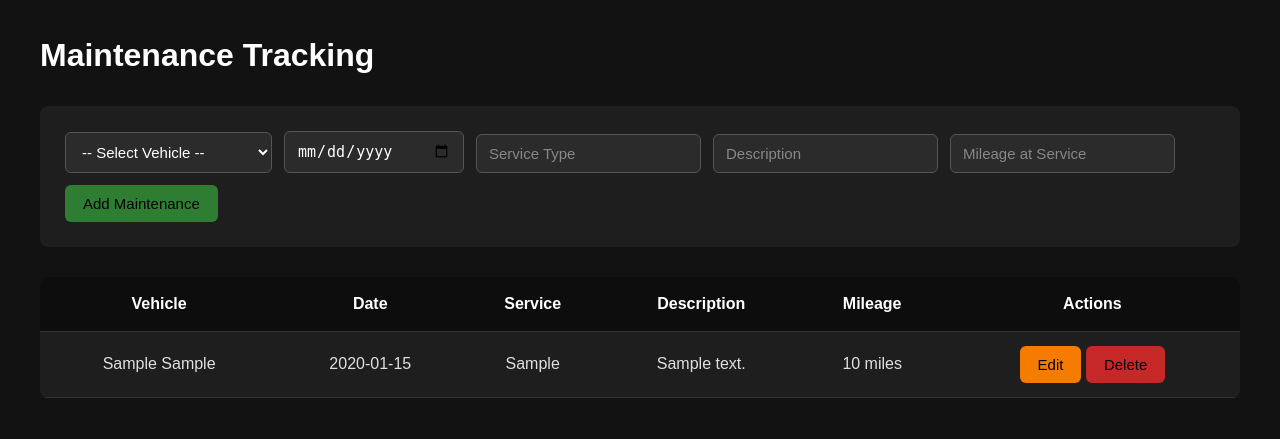
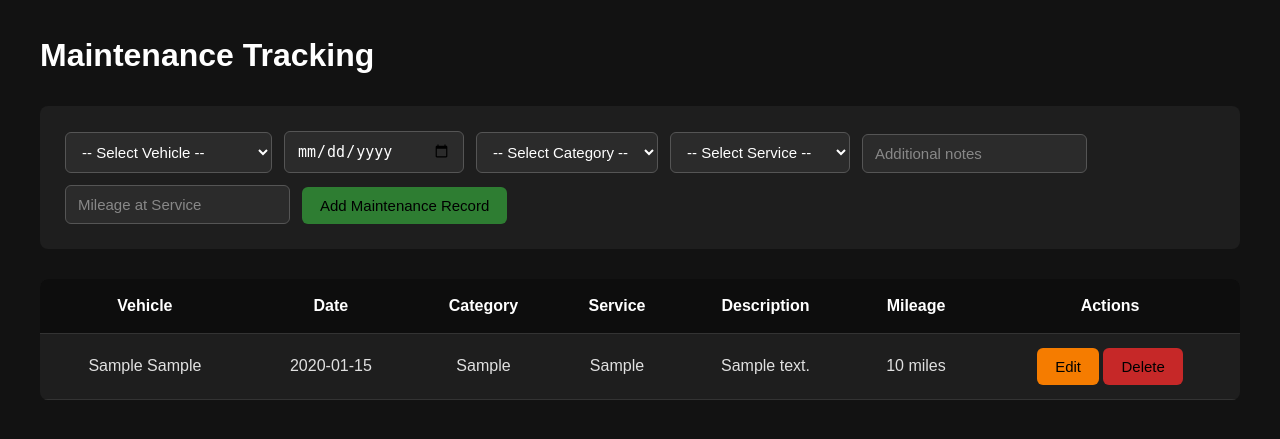
Before and after one commit to SnowFox4827/Vehicle-Manager, a Flask app: page /maintenance in a window 1280 px wide. Shown: the part 99-538 px from the top of the page. Run offline with Flask 3, Linux system fonts and the light colour scheme; tables that the repository leaves empty hold one stand-in row (values such as "Sample post").

Commit message:
using prepopulated maintenance items

```diff
--- a/app.py
+++ b/app.py
@@ -43,12 +43,13 @@ def init_db():
         conn.execute("""
             CREATE TABLE IF NOT EXISTS maintenance (
                 id INTEGER PRIMARY KEY AUTOINCREMENT,
-                vehicle_id INTEGER NOT NULL,
-                service_date TEXT NOT NULL,
-                service_type TEXT NOT NULL,
+                vehicle_id INTEGER,
+                service_date TEXT,
+                category TEXT,
+                service_type TEXT,
                 description TEXT,
                 mileage INTEGER,
-                FOREIGN KEY(vehicle_id) REFERENCES vehicles(id) ON DELETE CASCADE
+                FOREIGN KEY(vehicle_id) REFERENCES vehicles(id)
             )
         """)
         conn.commit()
@@ -272,13 +273,14 @@ def get_maintenance():
                 maintenance.id,
                 vehicles.make,
                 vehicles.model,
-                maintenance.vehicle_id,
                 maintenance.service_date,
+                maintenance.category,
                 maintenance.service_type,
                 maintenance.description,
                 maintenance.mileage
             FROM maintenance
-            JOIN vehicles ON vehicles.id = maintenance.vehicle_id
+            JOIN vehicles
+            ON vehicles.id = maintenance.vehicle_id
             ORDER BY maintenance.service_date DESC
         """).fetchall()
         return jsonify([dict(r) for r in records])
@@ -295,16 +297,16 @@ def add_maintenance():
     conn = get_db()
     try:
         cursor = conn.execute("""
-            INSERT INTO maintenance
-            (vehicle_id, service_date, service_type, description, mileage)
-            VALUES (?, ?, ?, ?, ?)
+            INSERT INTO maintenance(vehicle_id,service_date,category,service_type,description,mileage)
+            VALUES (?, ?, ?, ?, ?, ?)
         """, (
-            data["vehicle_id"],
-            data["service_date"],
-            data["service_type"],
-            data.get("description"),
-            data.get("mileage")
-        ))
+                data["vehicle_id"],
+                data["service_date"],
+                data["category"],
+                data["service_type"],
+                data["description"],
+                data["mileage"]
+            ))
         conn.commit()
         return jsonify({"message": "Maintenance record added successfully", "id": cursor.lastrowid}), 201
     finally:
@@ -318,10 +320,11 @@ def update_maintenance(record_id):
     try:
         cursor = conn.execute("""
             UPDATE maintenance
-            SET service_date = ?, service_type = ?, description = ?, mileage = ?
+            SET service_date = ?, category=?,service_type = ?, description = ?, mileage = ?
             WHERE id = ?
         """, (
             data.get("service_date"),
+            data.get("category"),
             data.get("service_type"),
             data.get("description"),
             data.get("mileage"),
--- a/static/app.js
+++ b/static/app.js
@@ -275,40 +275,173 @@ async function deleteMileage(id) {
 
 // ==================== Maintenance Management ====================
 
-async function saveMaintenance() {
-    const vehicleId = document.getElementById("vehicle").value;
-    const serviceDate = document.getElementById("service_date").value;
-    const serviceType = document.getElementById("service_type").value.trim();
-    const description = document.getElementById("description").value.trim();
-    const mileage = document.getElementById("maintenance_mileage").value;
+let maintenanceTypes = {};
 
-    if (!vehicleId || !serviceDate || !serviceType) {
-        alert("Please fill required fields.");
+async function loadMaintenanceTypes() {
+    try {
+
+        const res = await apiRequest("/static/maintenance_types.json");
+
+        maintenanceTypes = await res.json();
+
+        populateMaintenanceCategories();
+
+    } catch (e) {
+
+        console.error("Failed to load maintenance types.", e);
+
+    }
+}
+
+function populateMaintenanceCategories(){
+
+    const dropdown =
+        document.getElementById("service_category");
+
+
+    dropdown.innerHTML = `
+        <option value="">
+            -- Select Category --
+        </option>
+    `;
+
+
+    Object.keys(maintenanceTypes)
+    .sort()
+    .forEach(category => {
+
+
+        dropdown.innerHTML += `
+
+        <option value="${category}">
+            ${category}
+        </option>
+
+        `;
+
+
+    });
+
+}
+
+function loadServices(){
+
+    const category =
+        document.getElementById("service_category").value;
+
+
+    const dropdown =
+        document.getElementById("service_type");
+
+
+    dropdown.innerHTML = `
+
+        <option value="">
+            -- Select Service --
+        </option>
+
+    `;
+
+
+    if(!category){
         return;
     }
 
+
+    maintenanceTypes[category]
+    .forEach(service => {
+
+
+        dropdown.innerHTML += `
+
+            <option value="${service}">
+                ${service}
+            </option>
+
+        `;
+
+
+    });
+
+}
+
+async function saveMaintenance() {
+
+    const vehicleId = document.getElementById("vehicle").value;
+
+    const serviceDate = document.getElementById("service_date").value;
+
+    const category = document.getElementById("service_category").value;
+
+    const serviceType = document.getElementById("service_type").value.trim();
+
+    const description = document.getElementById("description").value.trim();
+
+    const mileage = document.getElementById("maintenance_mileage").value;
+
+
+
+    if (!vehicleId || !serviceDate || !category || !serviceType) {
+
+        alert("Please fill required fields.");
+
+        return;
+
+    }
+
+
+
     try {
+
         await apiRequest("/api/maintenance", "POST", {
+
             vehicle_id: parseInt(vehicleId),
+
             service_date: serviceDate,
+
+            category: category,
+
             service_type: serviceType,
+
             description: description || null,
+
             mileage: mileage ? parseInt(mileage) : null
+
         });
+
+
         clearMaintenanceForm();
+
         loadMaintenance();
+
+
     } catch (e) {
+
+        console.error(e);
+
         alert("Failed to add maintenance record.");
+
     }
+
 }
 
 function clearMaintenanceForm() {
+
     document.getElementById("service_date").value = "";
-    document.getElementById("service_type").value = "";
+
+    document.getElementById("service_category").value = "";
+
+    document.getElementById("service_type").innerHTML = `
+        <option value="">
+            -- Select Service --
+        </option>
+    `;
+
     document.getElementById("description").value = "";
+
     document.getElementById("maintenance_mileage").value = "";
+
 }
-
 async function loadMaintenance() {
     try {
         const res = await apiRequest("/api/maintenance");
@@ -322,6 +455,7 @@ async function loadMaintenance() {
             row.innerHTML = `
                 <td>${r.make} ${r.model}</td>
                 <td>${r.service_date}</td>
+                <td>${r.category || ''}</td>
                 <td>${r.service_type}</td>
                 <td>${r.description || ''}</td>
                 <td>${r.mileage ? Number(r.mileage).toLocaleString() + ' miles' : '-'}</td>
@@ -372,14 +506,15 @@ async function deleteMaintenance(id) {
 }
 
 // ==================== Initialize Pages ====================
-document.addEventListener("DOMContentLoaded", () => {
+document.addEventListener("DOMContentLoaded", async () => {
     if (document.getElementById("vehicleTable")) loadVehicles();
     if (document.getElementById("mileageTable")) {
         loadVehiclesForDropdown();
         loadMileage();
     }
     if (document.getElementById("maintenanceTable")) {
-        loadVehiclesForDropdown();
+        await loadVehiclesForDropdown();
+        await loadMaintenanceTypes();
         loadMaintenance();
     }
 });
--- /dev/null
+++ b/static/maintenance_types.json
@@ -0,0 +1,43 @@
+{
+    "Engine": [
+        "Air Filter Replacement",
+        "Drive Belt Replacement",
+        "Engine Diagnostic",
+        "Fuel Filter Replacement",
+        "Oil Change",
+        "Oil Filter Replacement",
+        "Serpentine Belt Replacement",
+        "Spark Plugs",
+        "Thermostat Replacement"
+    ],
+
+    "Brakes": [
+        "Brake Fluid Flush",
+        "Brake Inspection",
+        "Brake Replacement"
+    ],
+
+    "Tires": [
+        "Tire Repair",
+        "Tire Replacement",
+        "Tire Rotation",
+        "Wheel Alignment",
+        "Wheel Bearing Replacement"
+    ],
+
+    "Electrical": [
+        "Battery Replacement",
+        "Starter Replacement",
+        "Software Update"
+    ],
+
+    "Fluids": [
+        "Coolant Flush",
+        "Transmission Service",
+        "Radiator Service"
+    ],
+
+    "Inspection": [
+        "DOT Inspection"
+    ]
+}
--- a/templates/maintenance.html
+++ b/templates/maintenance.html
@@ -18,12 +18,42 @@
 
     <div class="form-container">
         <div class="form">
-            <select id="vehicle"></select>
-            <input id="service_date" type="date" required>
-            <input id="service_type" placeholder="Service Type" required>
-            <input id="description" placeholder="Description">
-            <input id="maintenance_mileage" type="number" placeholder="Mileage at Service">
-            <button class="save" onclick="saveMaintenance()">Add Maintenance</button>
+            <select id="vehicle" required></select>
+
+            <input
+                id="service_date"
+                type="date"
+                required>
+
+            <!-- Service Category -->
+
+            <select id="service_category" onchange="loadServices()">
+
+                <option value="">
+                    -- Select Category --
+                </option>
+
+            </select>
+
+
+            <select id="service_type">
+
+                <option value="">
+                    -- Select Service --
+                </option>
+
+            </select>
+
+            <input
+                id="description"
+                placeholder="Additional notes">
+
+            <input
+                id="maintenance_mileage"
+                type="number"
+                placeholder="Mileage at Service">
+
+            <button class="save" onclick="saveMaintenance()">Add Maintenance Record</button>
         </div>
     </div>
 
@@ -32,6 +62,7 @@
             <tr>
                 <th>Vehicle</th>
                 <th>Date</th>
+                <th>Category</th>
                 <th>Service</th>
                 <th>Description</th>
                 <th>Mileage</th>
```
